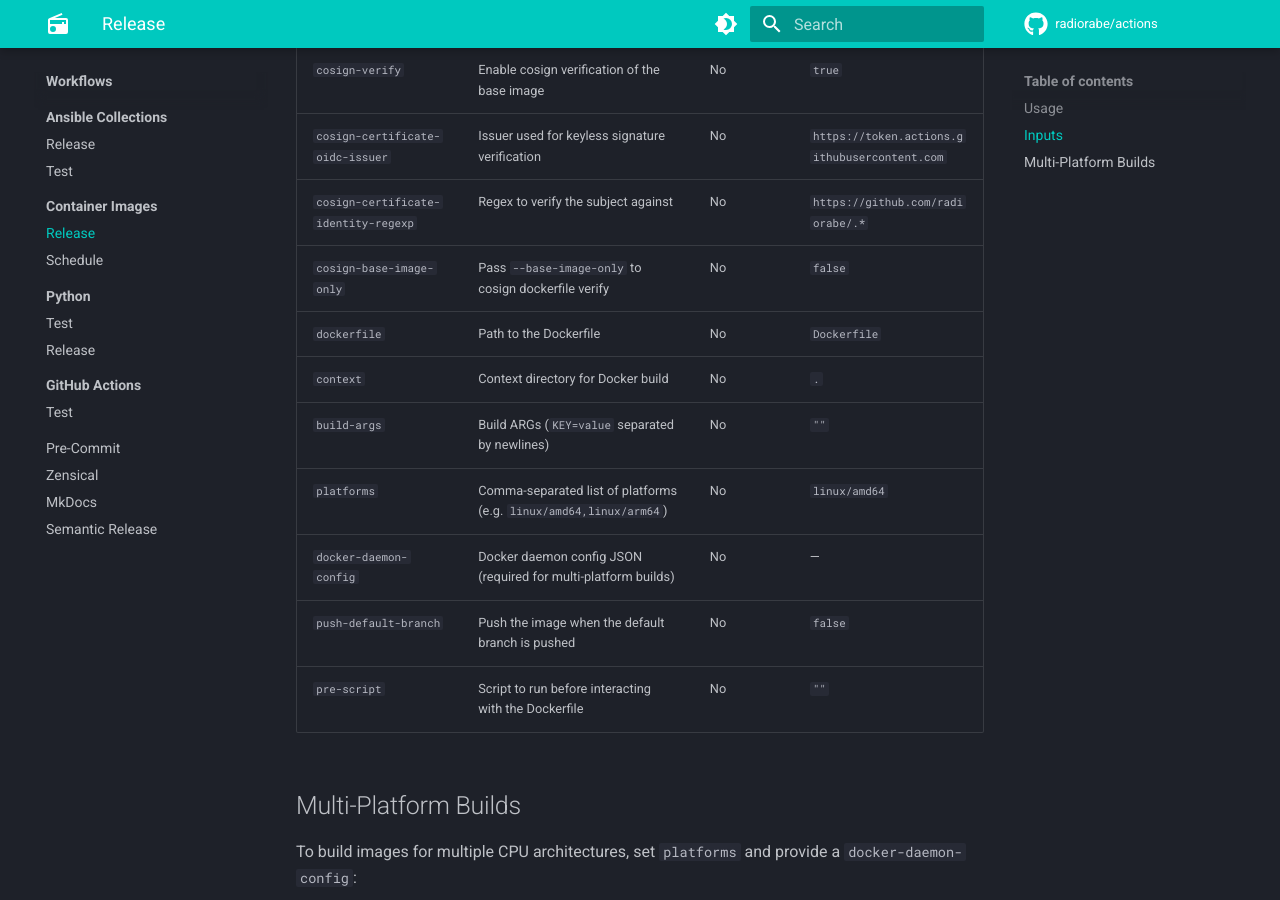
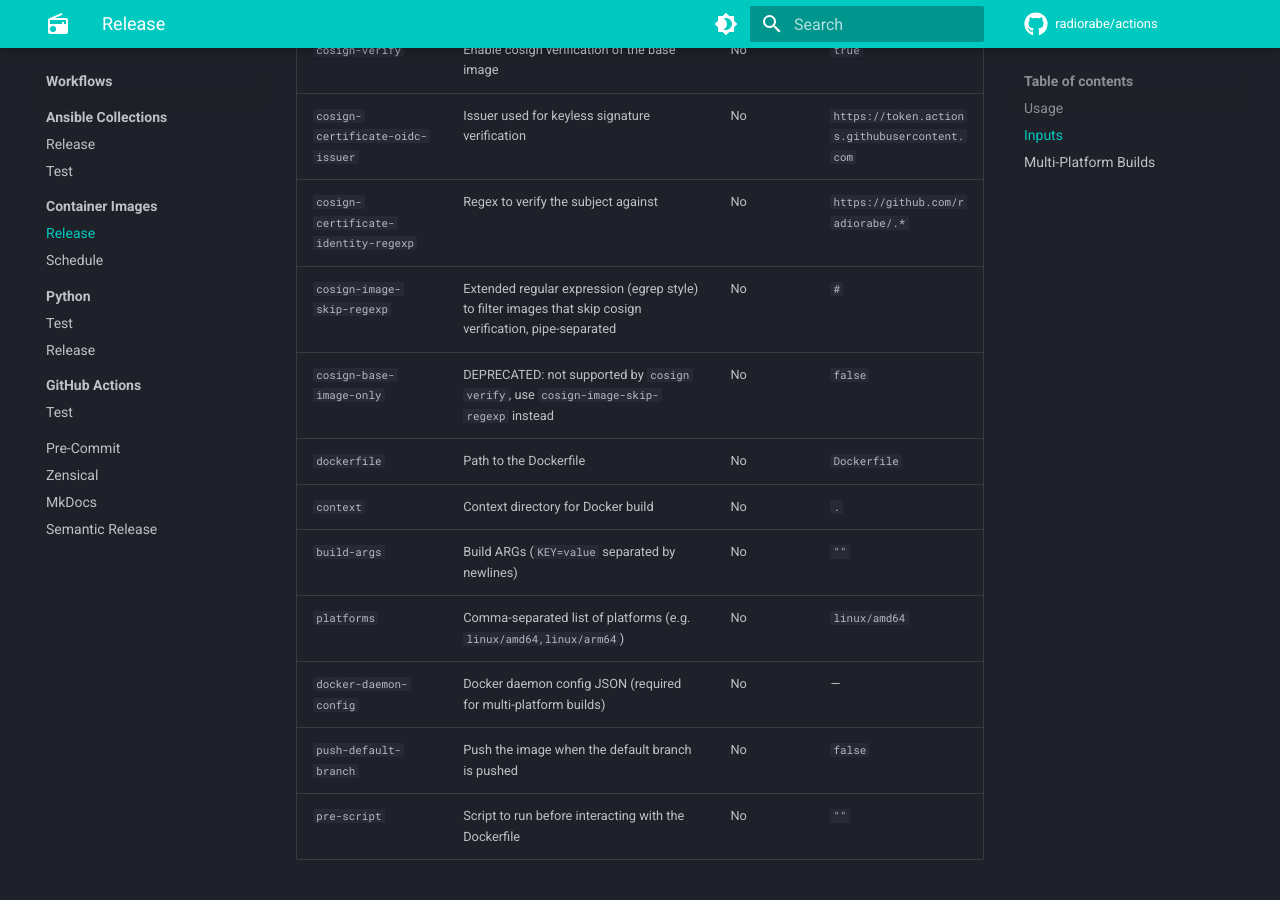
Before and after one commit to radiorabe/actions, an MkDocs documentation site: the page built from docs/workflows/container/release.md, in a window 1280 px wide and 900 px high, scrolled down 1323 px. Built offline with MkDocs 1.6.1 and Material for MkDocs 9.7.7, drawn with Linux system fonts in a browser that asks for light colours; comment, search, counter and statistics services are not loaded.

Commit message:
fix(release-container): replace `cosign dockerfile verify` with `cosign verify` (#243)

```diff
--- a/docs/workflows/container/release.md
+++ b/docs/workflows/container/release.md
@@ -59,7 +59,8 @@ As a last step, it is recommended to add `trivy.*` to both your `.gitignore` and
 | `cosign-verify` | Enable cosign verification of the base image | No | `true` |
 | `cosign-certificate-oidc-issuer` | Issuer used for keyless signature verification | No | `https://token.actions.githubusercontent.com` |
 | `cosign-certificate-identity-regexp` | Regex to verify the subject against | No | `https://github.com/radiorabe/.*` |
-| `cosign-base-image-only` | Pass `--base-image-only` to cosign dockerfile verify | No | `false` |
+| `cosign-image-skip-regexp` | Extended regular expression (egrep style) to filter images that skip cosign verification, pipe-separated | No | `#` |
+| `cosign-base-image-only` | DEPRECATED: not supported by `cosign verify`, use `cosign-image-skip-regexp` instead | No | `false` |
 | `dockerfile` | Path to the Dockerfile | No | `Dockerfile` |
 | `context` | Context directory for Docker build | No | `.` |
 | `build-args` | Build ARGs (`KEY=value` separated by newlines) | No | `""` |
```
Also changed, not shown: 1 other file.
